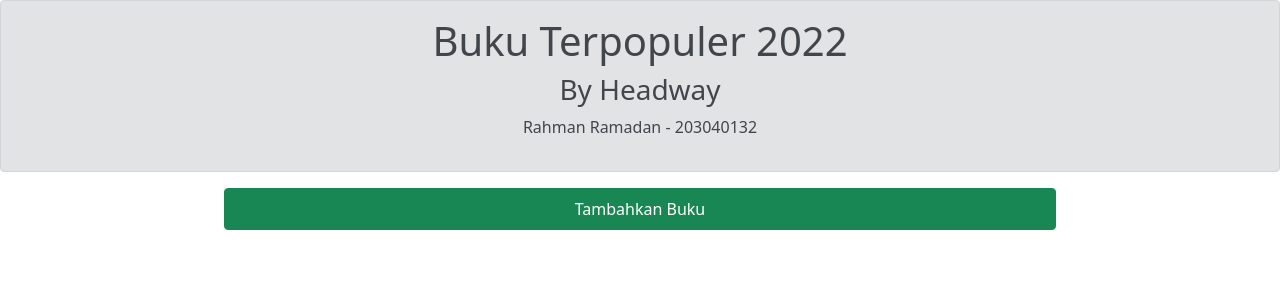
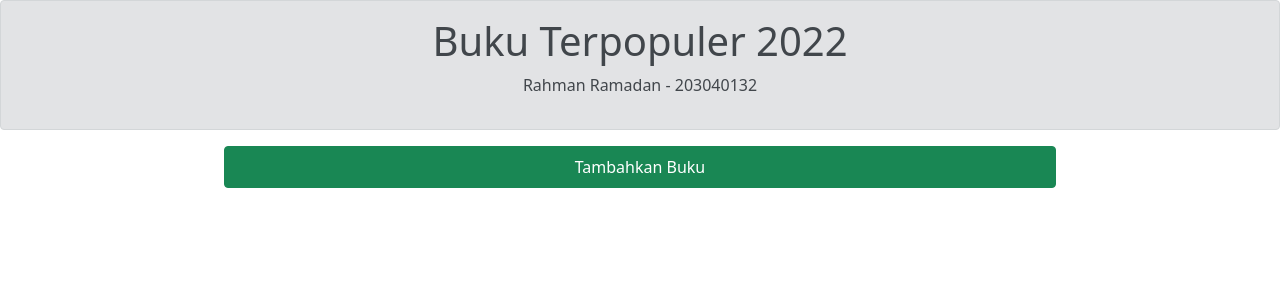
Before and after one commit to Rahmanr0918/prakweb_C_203040132, a PHP site: page / in a window 1280 px wide. Shown: the top 300 px of the page. Run offline with PHP 8.4, Linux system fonts and the light colour scheme; data that the repository does not hold is empty.

Commit message:
Update Index.html

```diff
--- a/pw/index.php
+++ b/pw/index.php
@@ -22,7 +22,6 @@ include './config/koneksi-db.php';
 <body>
   <div class="alert alert-secondary text-center" role="alert">
     <h1>Buku Terpopuler 2022</h1>
-    <h3>By Headway</h3>
     <p>Rahman Ramadan - 203040132</p>
   </div>
 
```
